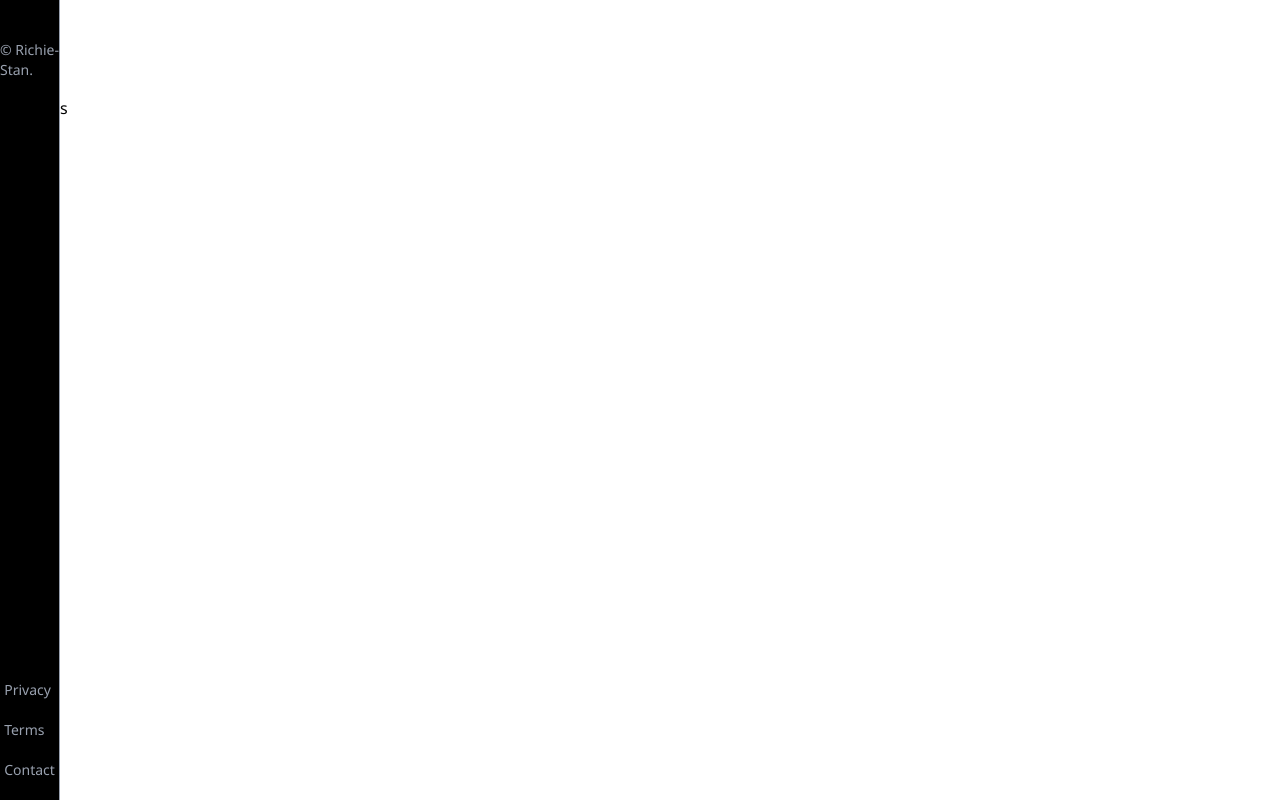
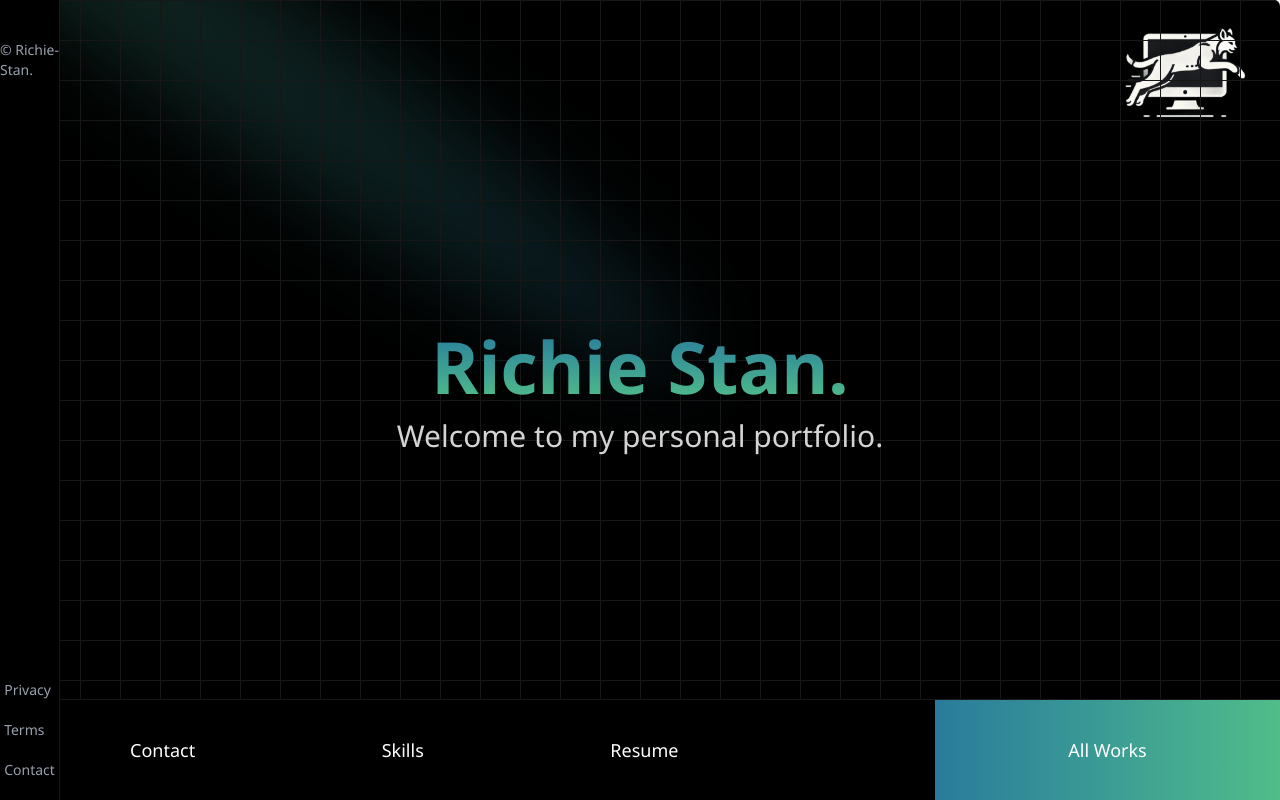
Before and after one commit to lynxDev94/devPortfolio, a Next.js app in the folder my-app/: page / in a window 1280 px wide. Built offline with nearby package versions, Linux system fonts and the light colour scheme.

Commit message:
add hero

```diff
--- a/my-app/app/globals.css
+++ b/my-app/app/globals.css
@@ -1 +1,24 @@
 @import "tailwindcss";
+
+.container {
+  max-width: 1240px;
+  width:100%;
+  margin-left:60px;
+  margin-right:60px;
+  margin-top:50px;
+}
+
+@theme inline {
+  --animate-spotlight: spotlight 2s ease 0.75s 1 forwards;
+}
+
+@keyframes spotlight {
+  0% {
+    opacity: 0;
+    transform: translate(-72%, -62%) scale(0.5);
+  }
+  100% {
+    opacity: 1;
+    transform: translate(-50%, -40%) scale(1);
+  }
+}
--- a/my-app/app/layout.tsx
+++ b/my-app/app/layout.tsx
@@ -1,7 +1,8 @@
 import type { Metadata } from "next";
 import { Noto_Sans } from "next/font/google";
+import Navigation from "@/components/navigation/navigation";
+import FooterComponent from "@/components/footer/footer";
 import "./globals.css";
-import Navigation from "@/components/navigation/navigation";
 
 export const metadata: Metadata = {
   title: "Create Next App",
@@ -22,24 +23,7 @@ export default function RootLayout({
       <body className={geist.className}>
         {children}
         <Navigation />
-        <footer className="fixed left-0 top-0 flex h-screen items-center justify-between w-15 flex-col border-r border-gray-400 text-gray-400 bg-black text-sm">
-          <p className="[writing-mode:sideways-lr] pt-10">
-            &copy; Richie-Stan.
-          </p>
-          <nav aria-label="footer">
-            <ul className="">
-              <li className="[writing-mode:sideways-lr] pb-5">
-                <a href="/privacy">Privacy</a>
-              </li>
-              <li className="[writing-mode:sideways-lr] pb-5">
-                <a href="/terms">Terms</a>
-              </li>
-              <li className="[writing-mode:sideways-lr] pb-5">
-                <a href="/contact">Contact</a>
-              </li>
-            </ul>
-          </nav>
-        </footer>
+        <FooterComponent />
       </body>
     </html>
   );
--- a/my-app/app/page.tsx
+++ b/my-app/app/page.tsx
@@ -1,6 +1,19 @@
+import Image from "next/image";
+import { SpotlightPreview } from "@/components/spotlight/spotlightPreview";
+import logo from "@/assets/lynxPounce.png";
+
 export default function Home() {
   return (
-    <div>Test
-    </div>
+    <>
+      <Image
+        src={logo}
+        alt="brand logo of a lynx cat"
+        className="absolute top-0 right-5 z-10"
+        width={150}
+        height={150}
+        priority
+      />
+      <SpotlightPreview />
+    </>
   );
 }
--- /dev/null
+++ b/my-app/app/projects/page.tsx
@@ -0,0 +1,9 @@
+import React from 'react'
+
+function Projects() {
+  return (
+    <div>page</div>
+  )
+}
+
+export default Projects;
--- /dev/null
+++ b/my-app/components/footer/footer.tsx
@@ -0,0 +1,24 @@
+import React from "react";
+
+function FooterComponent() {
+  return (
+    <footer className="z-55 fixed left-0 top-0 flex h-screen items-center justify-between w-15 flex-col border-r border-gray-400/15 text-gray-400 bg-black text-sm">
+      <p className="[writing-mode:sideways-lr] pt-10">&copy; Richie-Stan.</p>
+      <nav aria-label="footer">
+        <ul className="">
+          <li className="[writing-mode:sideways-lr] pb-5">
+            <a href="/privacy">Privacy</a>
+          </li>
+          <li className="[writing-mode:sideways-lr] pb-5">
+            <a href="/terms">Terms</a>
+          </li>
+          <li className="[writing-mode:sideways-lr] pb-5">
+            <a href="/contact">Contact</a>
+          </li>
+        </ul>
+      </nav>
+    </footer>
+  );
+}
+
+export default FooterComponent;
--- a/my-app/components/navigation/navigation.tsx
+++ b/my-app/components/navigation/navigation.tsx
@@ -1,13 +1,14 @@
+import Link from "next/link";
 import React from "react";
 
 const Navigation = () => {
   return (
-    <nav className="flex">
-      <ul>
+    <nav className="absolute bottom-0 pl-[130px]  text-lg  bg-black text-white border-t-1  border-gray-400/15  z-50 w-full">
+      <ul className="flex h-[100px] items-center justify-between">
         <li>Contact</li>
         <li>Skills</li>
-        <li>Resume</li>
-        <li>All works</li>
+        <li className="mr-[70px]">Resume</li>
+        <li className=" w-[30%] h-[100px] flex items-center justify-center z-50 bg-gradient-to-r from-[#2A7B9B] to-[#51BD88] "><Link href="/projects">All Works</Link></li>
       </ul>
     </nav>
   );
--- /dev/null
+++ b/my-app/components/spotlight/spotlight.tsx
@@ -0,0 +1,73 @@
+import React from "react";
+import { cn } from "./spotlight.utils";
+
+type SpotlightProps = {
+  className?: string;
+  from?: string;
+  to?: string;
+};
+
+export const Spotlight = ({
+  className,
+  from = "#2A7B9B",
+  to = "#51BD88",
+}: SpotlightProps) => {
+  return (
+    <svg
+      className={cn(
+        "animate-spotlight pointer-events-none absolute z-[1] h-[169%] w-[138%] lg:w-[84%] opacity-0",
+        className
+      )}
+      xmlns="http://www.w3.org/2000/svg"
+      viewBox="0 0 3787 2842"
+      fill="none"
+    >
+      {/* --- spotlight ellipse --- */}
+      <g filter="url(#filter)">
+        <ellipse
+          cx="1924.71"
+          cy="273.501"
+          rx="1924.71"
+          ry="273.501"
+          transform="matrix(-0.822377 -0.568943 -0.568943 0.822377 3631.88 2291.09)"
+          fill="url(#spotlightGradient)"
+          fillOpacity="0.21"
+        />
+      </g>
+      <defs>
+        <linearGradient
+          id="spotlightGradient"
+          x1="0%"
+          y1="0%"
+          x2="100%"
+          y2="0%"
+        >
+          <stop offset="0%" stopColor={from} />
+          <stop offset="100%" stopColor={to} />
+        </linearGradient>
+
+        <filter
+          id="filter"
+          x="0.860352"
+          y="0.838989"
+          width="3785.16"
+          height="2840.26"
+          filterUnits="userSpaceOnUse"
+          colorInterpolationFilters="sRGB"
+        >
+          <feFlood floodOpacity="0" result="BackgroundImageFix" />
+          <feBlend
+            mode="normal"
+            in="SourceGraphic"
+            in2="BackgroundImageFix"
+            result="shape"
+          />
+          <feGaussianBlur
+            stdDeviation="151"
+            result="effect1_foregroundBlur_1065_8"
+          />
+        </filter>
+      </defs>
+    </svg>
+  );
+};
--- /dev/null
+++ b/my-app/components/spotlight/spotlight.utils.tsx
@@ -0,0 +1,6 @@
+import { ClassValue, clsx } from "clsx";
+import { twMerge } from "tailwind-merge";
+
+export function cn(...inputs: ClassValue[]) {
+  return twMerge(clsx(inputs));
+}
--- /dev/null
+++ b/my-app/components/spotlight/spotlightPreview.tsx
@@ -0,0 +1,29 @@
+import React from "react";
+import { cn } from "./spotlight.utils";
+import { Spotlight } from "./spotlight";
+
+export function SpotlightPreview() {
+  return (
+    <div className="relative flex h-[40rem] w-full h-screen overflow-hidden rounded-md bg-black antialiased md:items-center md:justify-center">
+      <div
+        className={cn(
+          "pointer-events-none absolute inset-0 [background-size:40px_40px] select-none",
+          "[background-image:linear-gradient(to_right,#171717_1px,transparent_1px),linear-gradient(to_bottom,#171717_1px,transparent_1px)] z-10",
+        )}
+      />
+
+      <Spotlight
+        className="-top-40 left-0 md:-top-20 md:left-60"
+        fill="white"
+      />
+      <div className="relative z-10 mx-auto w-full max-w-7xl p-4 pt-20 md:pt-0">
+        <h1 className="bg-opacity-50 bg-gradient-to-b from-[#2A7B9B] to-[#51BD88] bg-clip-text text-center text-4xl font-bold text-transparent md:text-7xl">
+          Richie Stan.
+        </h1>
+        <p className="mx-auto mt-4 max-w-lg text-center text-3xl font-normal text-neutral-300">
+        Welcome to my personal portfolio.
+        </p>
+      </div>
+    </div>
+  );
+}
```
Also changed, not shown: my-app/package.json (+8 -5 lines), my-app/assets/lynxPounce.png (added), 1 other file (tests, documents, lock files or other folders).
